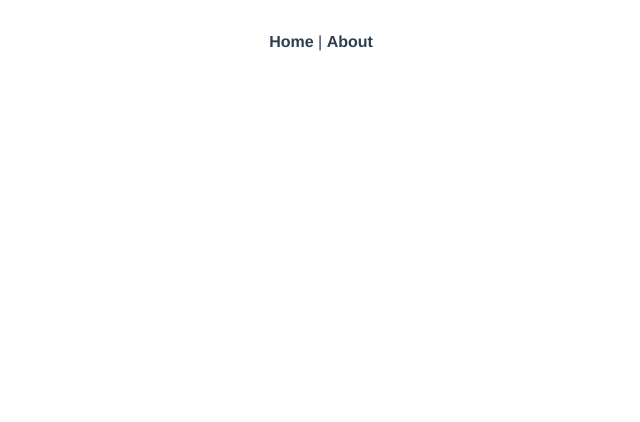
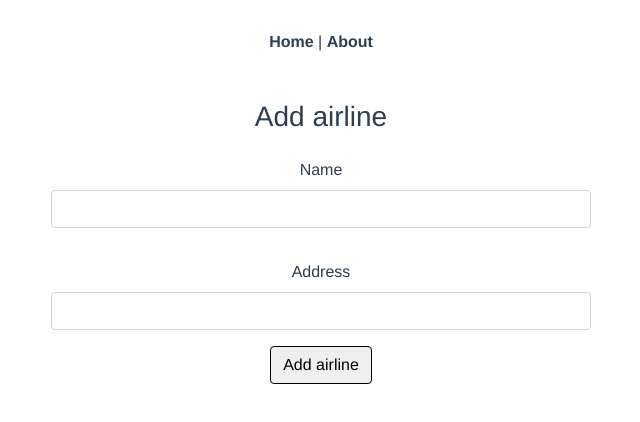
Before and after one commit to sgeorgiev212/flight-manager-frontend, a Vue app: page /airlines/add in a window 1280 px wide. Before the commit this address had no page. Shown: the top 422 px of the page, without its empty margins (319-959 px from the left). Built offline with nearby package versions, Linux system fonts and the light colour scheme.

Commit message:
added get all flights functionality, buttons style and buttons hover effect

```diff
--- a/src/router/index.js
+++ b/src/router/index.js
@@ -4,6 +4,8 @@ import SignIn from '../views/passenger/SignIn.vue'
 import AddFlight from '../views/flight/AddFlight.vue'
 import FlightView from '../views/flight/FlightView.vue'
 import AllAirlinesView from '../views/airline/AllAirlinesView.vue'
+import AddAirline from '../views/airline/AddAirline.vue'
+import AllFlights from '../views/flight/AllFlights.vue'
 
 const routes = [
   {
@@ -39,6 +41,16 @@ const routes = [
     name: 'AllAirlinesView',
     component: AllAirlinesView
   },
+  {
+    path: '/airlines/add',
+    name: 'AddAirline',
+    component: AddAirline
+  },
+  {
+    path: '/flights/all',
+    name: 'AllFlights',
+    component: AllFlights
+  },
 ]
 
 const router = createRouter({
--- /dev/null
+++ b/src/views/airline/AddAirline.vue
@@ -0,0 +1,87 @@
+<template>
+  <div class="container">
+    <div class="row">
+      <div class="col-12 text-center">
+        <h3 class="pt-3">Add airline</h3>
+      </div>
+    </div>
+    <div class="row">
+      <div class="col-3"></div>
+      <div class="col-6">
+        <form>
+          <div class="form-group pt-3">
+            <label>Name</label>
+            <input type="text" class="form-control" v-model="name" />
+          </div>
+          <div class="form-group pt-3">
+            <label>Address</label>
+            <input type="text" class="form-control" v-model="address" />
+          </div>
+          <button type="button" class="btn" id="addAirlineBtn" @click="addAirline">
+            Add airline
+          </button>
+        </form>
+      </div>
+      <div class="col-3"></div>
+    </div>
+  </div>
+</template>
+
+<script>
+import axios from "axios";
+import swal from "sweetalert";
+export default {
+  data() {
+    return {
+      name: "",
+      address: "",
+      baseUrl: "http://localhost:8888",
+    };
+  },
+
+  methods: {
+    async addAirline() {
+      const newAirline = {
+        name: this.name,
+        address: this.address,
+      };
+
+      await axios
+        .post(this.baseUrl + "/admin/airline", newAirline)
+        .then((res) => {
+          if (res.status == 200) {
+            this.user = res.data;
+            localStorage.setItem("token", res.data.authenticationToken);
+            swal({
+              text: "Airline added successfully!",
+              icon: "success",
+            });
+          }
+        })
+        .catch((err) => {
+          console.log("err", err);
+          swal({
+            text: err.response.data,
+            icon: "warning",
+          });
+        });
+    },
+  },
+};
+</script>
+
+<style>
+
+#addAirlineBtn{
+  border-color: black;
+}
+
+#addAirlineBtn:hover{
+  background-color: #08457e;
+  border-color: #08457e;
+  color: white;
+  transform: scale(1.1);
+  transition: 0.4s;
+}
+
+</style>
--- a/src/views/airline/AllAirlinesView.vue
+++ b/src/views/airline/AllAirlinesView.vue
@@ -3,8 +3,8 @@
     <div class="row">
       <div class="col-12 text-center">
         <h3 class="pt-3">All airlines</h3>
-        <router-link :to="{name : 'AddFlight'}">
-          <button class="btn btn-primary">Add new airline</button>
+        <router-link :to="{name : 'AddAirline'}">
+          <button class="btn" id="addAirlineBtn" style="float:right">Add new airline</button>
         </router-link>
       </div>
     </div>
@@ -54,4 +54,17 @@ export default {
 </script>
 
 <style>
+
+#addAirlineBtn{
+  border-color: black;
+}
+
+#addAirlineBtn:hover{
+  background-color: #08457e;
+  border-color: #08457e;
+  color: white;
+  transform: scale(1.1);
+  transition: 0.4s;
+}
+
 </style>
--- a/src/views/flight/AddFlight.vue
+++ b/src/views/flight/AddFlight.vue
@@ -53,7 +53,7 @@
               <option value="American air">American air</option>
             </select>
           </div>
-          <button type="button" class="btn btn-primary" @click="addFlight">Create flight</button>
+          <button type="button" class="btn" id="addFlightBtn" @click="addFlight">Create flight</button>
         </form>
       </div>
       <div class="col-3"></div>
@@ -118,5 +118,15 @@ export default {
 </script>
 
 <style>
+#addFlightBtn{
+  border-color: black;
+}
 
+#addFlightBtn:hover{
+  background-color: #08457e;
+  border-color: #08457e;
+  color: white;
+  transform: scale(1.1);
+  transition: 0.4s;
+}
 </style>
--- /dev/null
+++ b/src/views/flight/AllFlights.vue
@@ -0,0 +1,90 @@
+<template>
+  <div class="container">
+    <div class="row">
+      <div class="col-12 text-center">
+        <h3 class="pt-3">All flights</h3>
+      </div>
+    </div>
+
+    <div class="col-12 mt-3" style="text-align: left">
+      <h4>Flight information</h4>
+      <hr />
+    </div>
+    <div v-for="flight in flights" :key="flight.id" class="row pt-1">
+      <div class="col-12">
+        <div>
+          <div class="row" id="order-row">
+            <div class="col-3 mt-2 text-left">
+              From: {{ flight.takeoffAirport }}
+            </div>
+            <div class="col-3 mt-2">To: {{ flight.landAirport }}</div>
+            <div class="col-3 mt-2">Airline: {{ flight.airline }}</div>
+            <div class="col-3" style="text-align: right">
+              <button class="btn mt-1" id="checkDetailsBtn">Check details</button>
+            </div>
+          </div>
+          <hr />
+        </div>
+      </div>
+    </div>
+  </div>
+</template>
+<script>
+import axios from "axios";
+import swal from "sweetalert";
+export default {
+  data() {
+    return {
+      flights: [],
+      baseUrl: "http://localhost:8888",
+    };
+  },
+
+  methods: {
+    async getAllFlights() {
+      await axios
+        .get(this.baseUrl + "/flights")
+        .then((res) => (this.flights = res.data))
+        .catch((err) => {
+          console.log("err", err);
+          swal({
+            text: err.response.data,
+            icon: "warning",
+          });
+        });
+    },
+    scrollToTop() {
+      window.scrollTo(0, 0);
+    },
+
+    loadOrderDetails(orderId) {
+      this.$router.push({
+        name: "CurrentOrderDetails",
+        params: { orderId: orderId },
+      });
+    },
+  },
+  mounted() {
+    this.scrollToTop();
+    this.getAllFlights();
+  },
+};
+</script>
+<style>
+#checkDetailsBtn {
+  border-color: black;
+}
+
+#checkDetailsBtn:hover {
+  background-color: #08457e;
+  border-color: #08457e;
+  color: white;
+  /* transform: scale(1.1); */
+  transition: 0.4s;
+}
+
+#order-row:hover {
+  background-color: lightsteelblue;
+  transition: 0.4s;
+}
+</style>
```
Also changed, not shown: src/views/passenger/SignIn.vue (+8 -6 lines).
